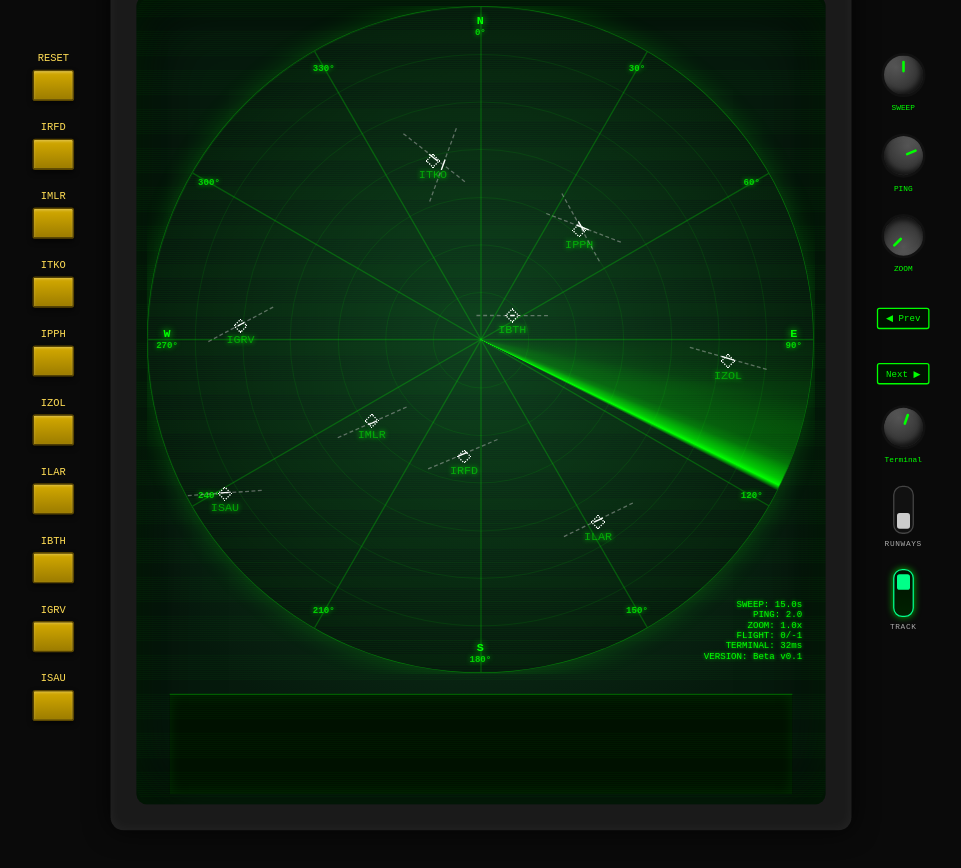
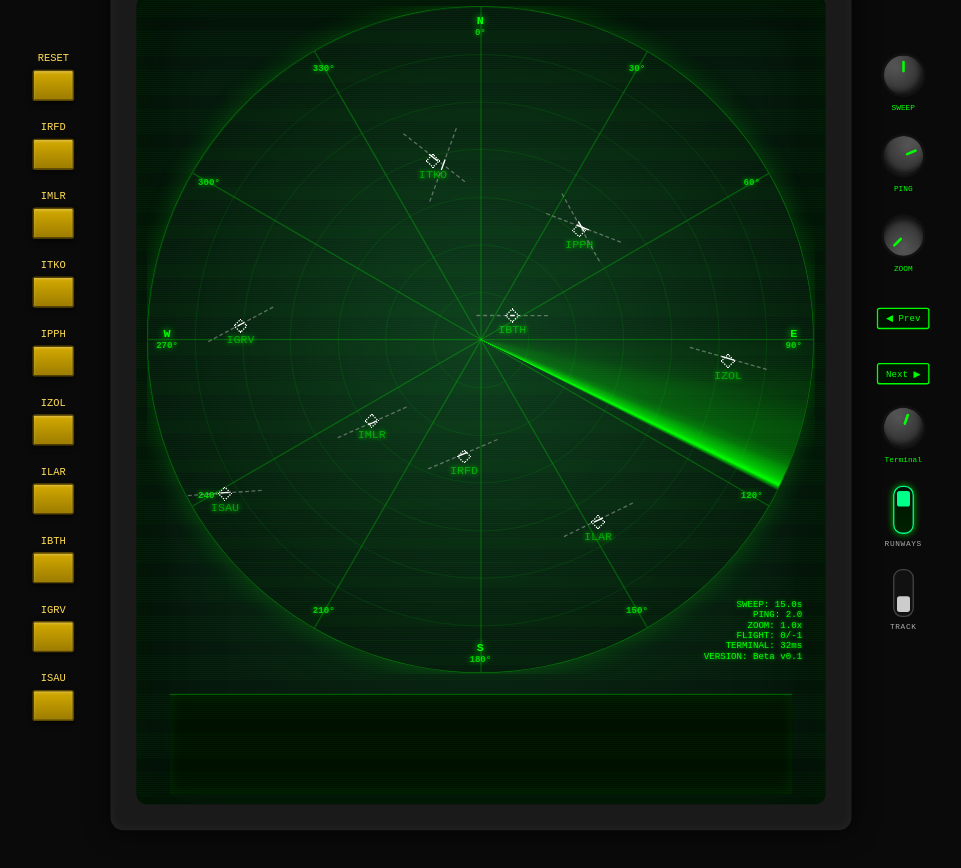
Before and after one commit to borisbruh/24TERMINAL, a website: page public/index.html in a window 1280 px wide. Shown: the whole page, without its empty margins (159-1120 px from the left). Drawn offline with Linux system fonts and the light colour scheme; no server answers.

Commit message:
Fix switch class for runway and track switches
 (fixed what i didnt fix before and fixed what i broke (runway and track switches on/off visually)

```diff
--- a/public/index.html
+++ b/public/index.html
@@ -124,14 +124,14 @@
 			</div>
 
 			<div class="switch-container">
-				<div id="runwaySwitch" class="switch">
+				<div id="runwaySwitch" class="switch on">
 					<div class="switch-handle"></div>
 				</div>
 				<div class="switch-label">RUNWAYS</div>
 			</div>
 
 			<div class="switch-container">
-				<div id="trackSwitch" class="switch on">
+				<div id="trackSwitch" class="switch">
 					<div class="switch-handle"></div>
 				</div>
 				<div class="switch-label">TRACK</div>
```
